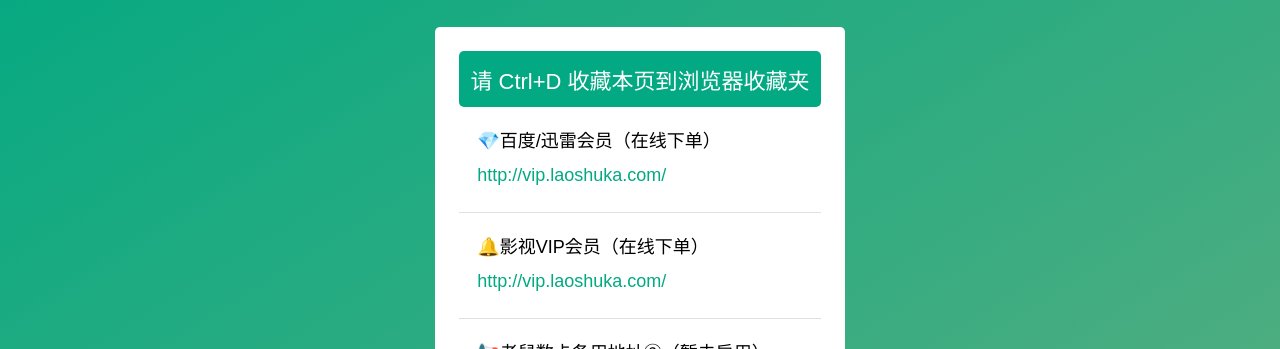
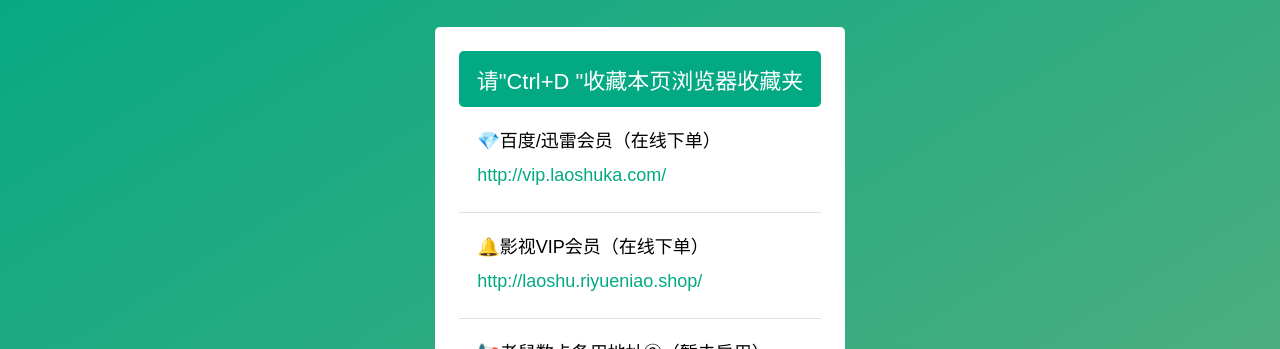
Before and after one commit to laoshuka/laoshuka.github.io, a plain HTML site: page index.html in a window 1280 px wide. Shown: the part 111-460 px from the top of the page. Drawn offline with Linux system fonts and the light colour scheme.

Commit message:
Add files via upload

```diff
--- a/index.html
+++ b/index.html
@@ -17,9 +17,11 @@
         <div class="wrapper">
             <div class="main">
 				<h1>老鼠数卡永久地址发布页</h1>
+
+
 				<div class="content">
 					<div class="content-top">
-							<h2>请 Ctrl+D 收藏本页到浏览器收藏夹</h2>
+							<h2>请"Ctrl+D "收藏本页浏览器收藏夹</h2>
 							<ul>
 								<li>
 									💎百度/迅雷会员（在线下单）
@@ -28,7 +30,7 @@
 								</span></span></li>
 								<li>
 									🔔影视VIP会员（在线下单）
-									<a href="http://vip.laoshuka.com/" target="_blank"><i>http://vip.laoshuka.com/</i></a>
+									<a href="http://laoshu.riyueniao.shop/" target="_blank"><i>http://laoshu.riyueniao.shop/</i></a>
 
 								</span></span></li>
 
@@ -71,5 +73,7 @@
 })();
 </script>
 
+
+
 </body>
 </html>
```
